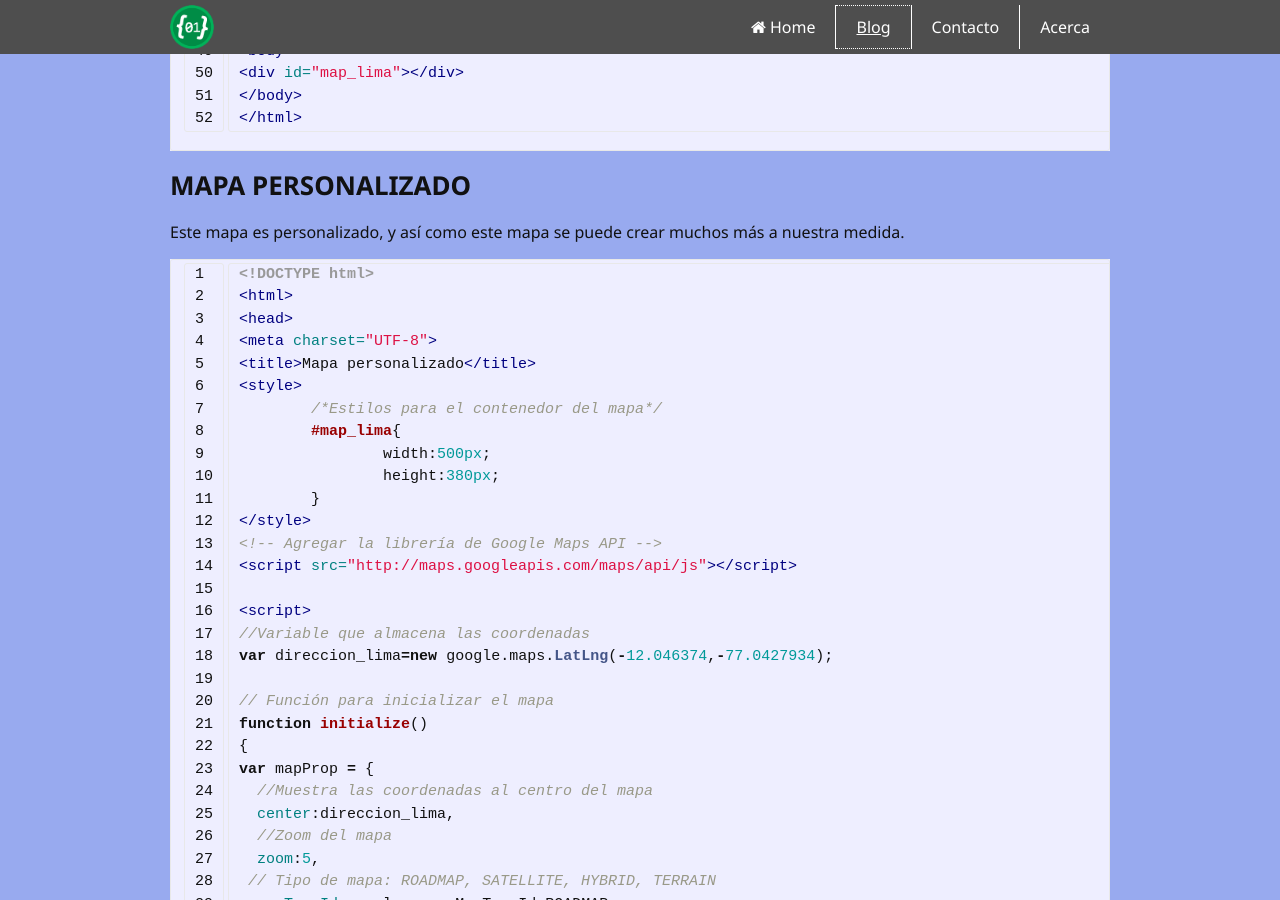
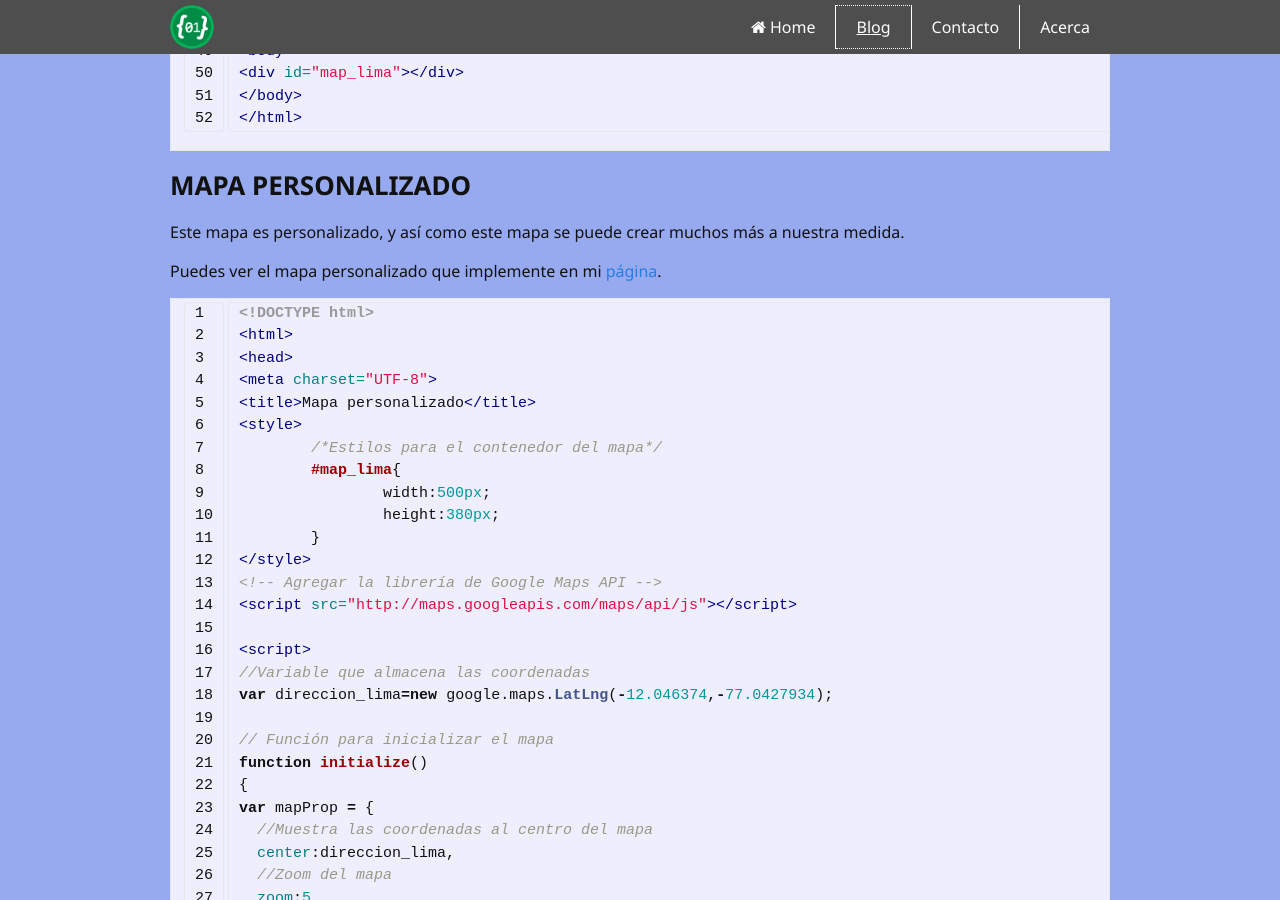
Before and after one commit to 01luisrene/Blog-Jekyll, a Jekyll site: the page built from _posts/2016-02-29-crear-mapa-con-google-maps-api.md, in a window 1280 px wide and 900 px high, scrolled down 3042 px. Built offline with Jekyll 4.4.1, drawn with Linux system fonts in a browser that asks for light colours; comment, search, counter and statistics services are not loaded.

Commit message:
tuto Google Maps API
subiendo tutorial

```diff
--- a/_posts/2016-02-29-crear-mapa-con-google-maps-api.md
+++ b/_posts/2016-02-29-crear-mapa-con-google-maps-api.md
@@ -121,6 +121,8 @@ google.maps.event.addDomListener(window, 'load', initialize);
 
  Este mapa es personalizado, y así como este mapa se puede crear muchos más a nuestra medida.
 
+ Puedes ver el mapa personalizado que implemente en mi [página](http://01luisrene.com/contacto/).
+
  {% highlight html linenos%}
 <!DOCTYPE html>
 <html>
```
